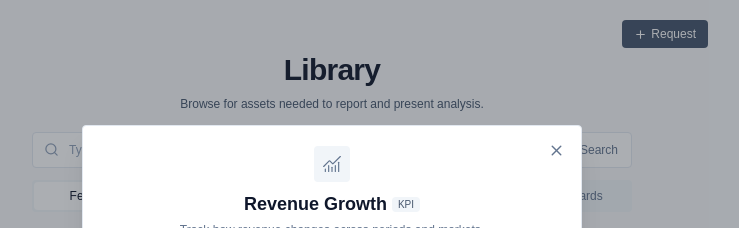
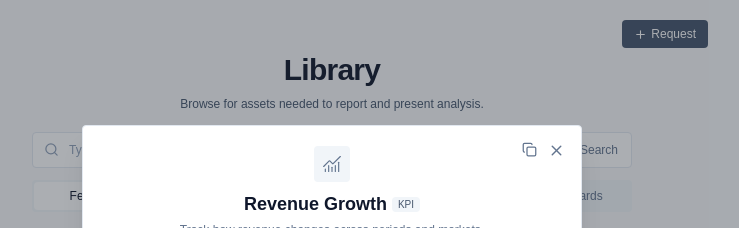
Before and after one commit to verusmick/np-exerc, a Next.js app: page / in a window 1280 px wide. Both pictures are taken after a click on the button 487 px from the left and 346 px from the top of the page. Shown: the top 228 px of the page, without its empty margins (308-1047 px from the left). Built offline with nearby package versions, Linux system fonts and the light colour scheme.

Commit message:
Asset dialog - Adding copy functionality

```diff
--- a/components/asset-dialog.tsx
+++ b/components/asset-dialog.tsx
@@ -5,6 +5,7 @@ import {
   BarChart3,
   Bookmark,
   ChartNoAxesCombined,
+  Copy,
   LayoutDashboard,
   PanelsTopLeft,
   X,
@@ -20,6 +21,7 @@ type Props = {
   onClose: () => void;
   isFavorite: boolean;
   onFavorite: () => void;
+  onCopy: () => void;
 };
 
 const icons = {
@@ -44,7 +46,13 @@ function Detail({
   );
 }
 
-export function AssetDialog({ asset, onClose, isFavorite, onFavorite }: Props) {
+export function AssetDialog({
+  asset,
+  onClose,
+  isFavorite,
+  onFavorite,
+  onCopy,
+}: Props) {
   const dialogRef = useRef<HTMLDialogElement>(null);
   const Icon = asset ? icons[asset.type] : ChartNoAxesCombined;
 
@@ -72,9 +80,16 @@ export function AssetDialog({ asset, onClose, isFavorite, onFavorite }: Props) {
               type="button"
               aria-label="Close details"
               onClick={() => dialogRef.current?.close()}
-              className="absolute right-3 top-3 rounded p-1 text-slate-500 hover:bg-slate-100"
+              className="absolute right-3 top-3 rounded p-1 text-slate-500 "
             >
               <X size={17} aria-hidden="true" />
+            </button>
+            <button
+              type="button"
+              onClick={onCopy}
+              className="absolute right-10 top-3 rounded p-1 text-slate-500"
+            >
+              <Copy size={15} aria-hidden="true" />
             </button>
             <span className="mx-auto flex h-9 w-9 items-center justify-center rounded bg-slate-100 text-slate-500">
               <Icon size={20} strokeWidth={1.4} aria-hidden="true" />
--- a/components/library.tsx
+++ b/components/library.tsx
@@ -1,6 +1,6 @@
 "use client";
 
-import { useState } from "react";
+import { useEffect, useState } from "react";
 import { ArrowRight, Plus, Search, X } from "lucide-react";
 
 import { assets } from "@/data/assets";
@@ -111,6 +111,25 @@ export function Library() {
       [section]: previous[section] + 4,
     }));
   }
+
+  async function copyLink() {
+    if (!selected) return;
+    const url = new URL(window.location.href);
+    url.searchParams.set("asset", selected.id);
+    try {
+      await navigator.clipboard.writeText(url.toString());
+      alert("Link copied to clipboard.");
+    } catch {
+      alert(
+        "Could not copy the link. Check your browser's clipboard permissions.",
+      );
+    }
+  }
+
+  useEffect(() => {
+    const id = new URLSearchParams(window.location.search).get("asset");
+    if (id && assets.some((asset) => asset.id === id)) setSelectedId(id);
+  }, []);
 
   return (
     <main className="mx-auto min-h-screen max-w-200 px-4 pb-16 pt-5 sm:px-6">
@@ -270,6 +289,7 @@ export function Library() {
             return next;
           });
         }}
+        onCopy={copyLink}
       />
     </main>
   );
```
